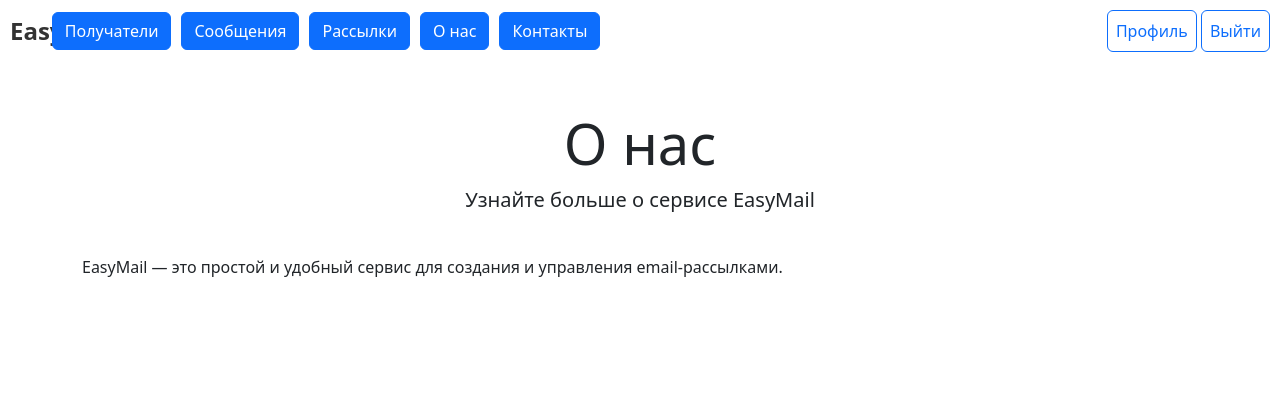
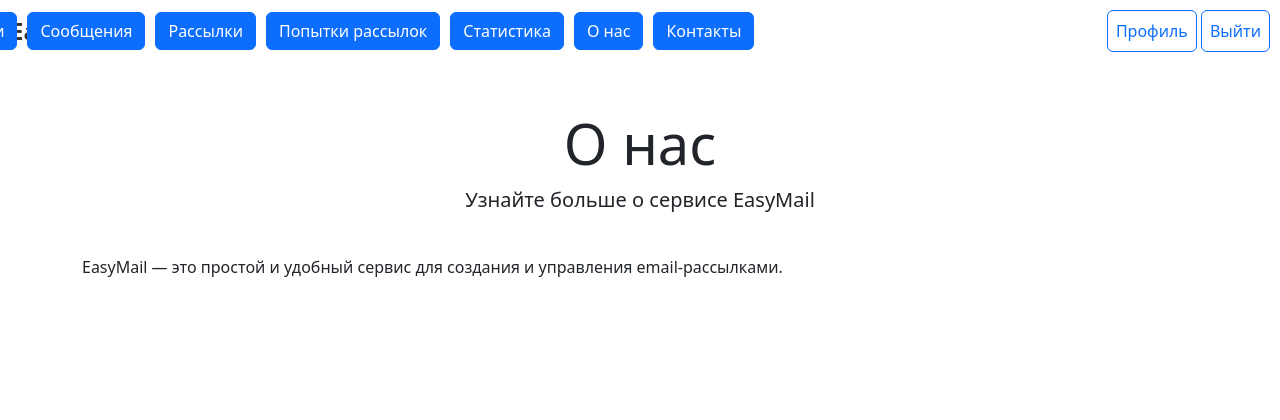
Before and after one commit to valentinaovsianik/mailing_kursovik, a Django app: page /mailing/about/ in a window 1280 px wide. Shown: the top 420 px of the page. Run offline with Django 5.2, Linux system fonts and the light colour scheme; the visitor is signed in with stand-in values (Sample User, id 1); some libraries are stand-ins or nearby versions.

Commit message:
Добавлены кнопки в хедер

```diff
--- a/mailing/templates/mailing/includes/header.html
+++ b/mailing/templates/mailing/includes/header.html
@@ -4,9 +4,13 @@
         EasyMail
    </a>
    <nav class="header-nav" style="display: flex; align-items: center; gap: 10px; margin-left: -550px;">
+       {% if user.is_authenticated %}
        <a class="btn btn-primary" href="{% url 'mailing:recipient_list' %}">Получатели</a>
        <a class="btn btn-primary" href="{% url 'mailing:message_list' %}">Сообщения</a>
        <a class="btn btn-primary" href="{% url 'mailing:mailing_list' %}">Рассылки</a>
+       <a class="btn btn-primary" href="{% url 'mailing:mailing_attempt_list' %}">Попытки рассылок</a>
+       <a class="btn btn-primary" href="{% url 'mailing:mailing_stats' %}">Статистика</a>
+       {% endif %}
        <a class="btn btn-primary" href="{% url 'mailing:about' %}">О нас</a>
        <a class="btn btn-primary" href="{% url 'mailing:contacts' %}">Контакты</a>
    </nav>
@@ -19,7 +23,7 @@
             </form>
        {% else %}
             <a class="p-2 btn btn-outline-primary" href="{% url 'users:login' %}">Войти</a>
-            <a class="p-2 btn btn-outline-primary">Зарегистрироваться</a>
+            <a class="p-2 btn btn-outline-primary" href="{% url 'users:register' %}">Зарегистрироваться</a>
        {% endif %}
    </div>
 </header>
```
